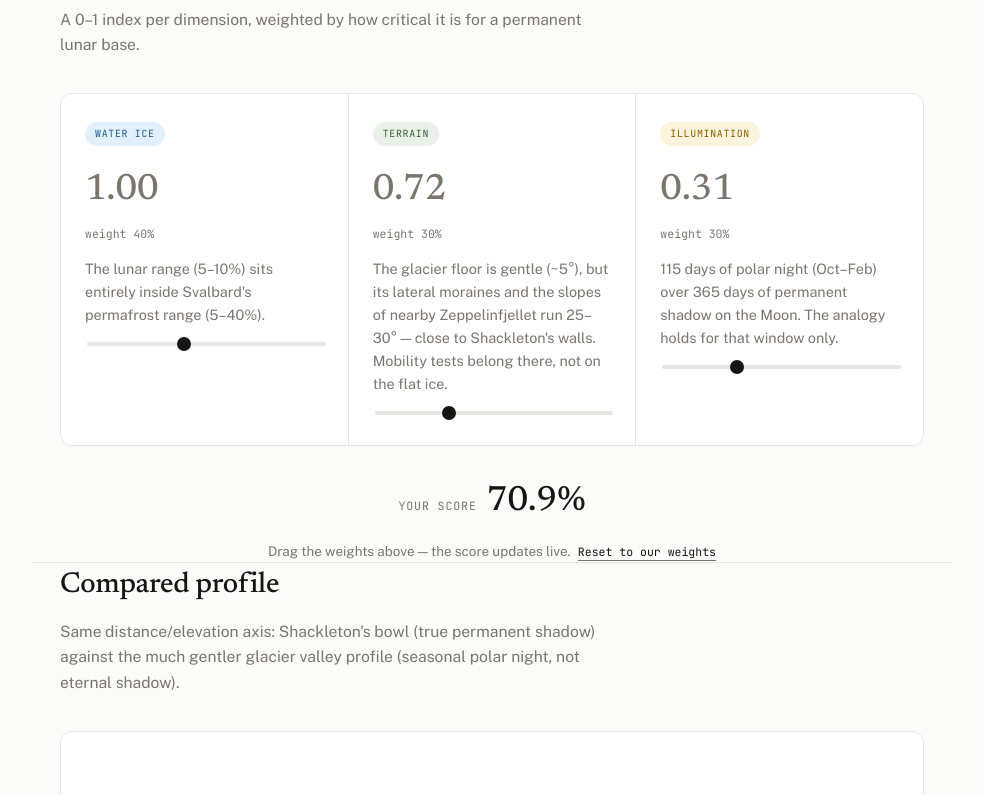
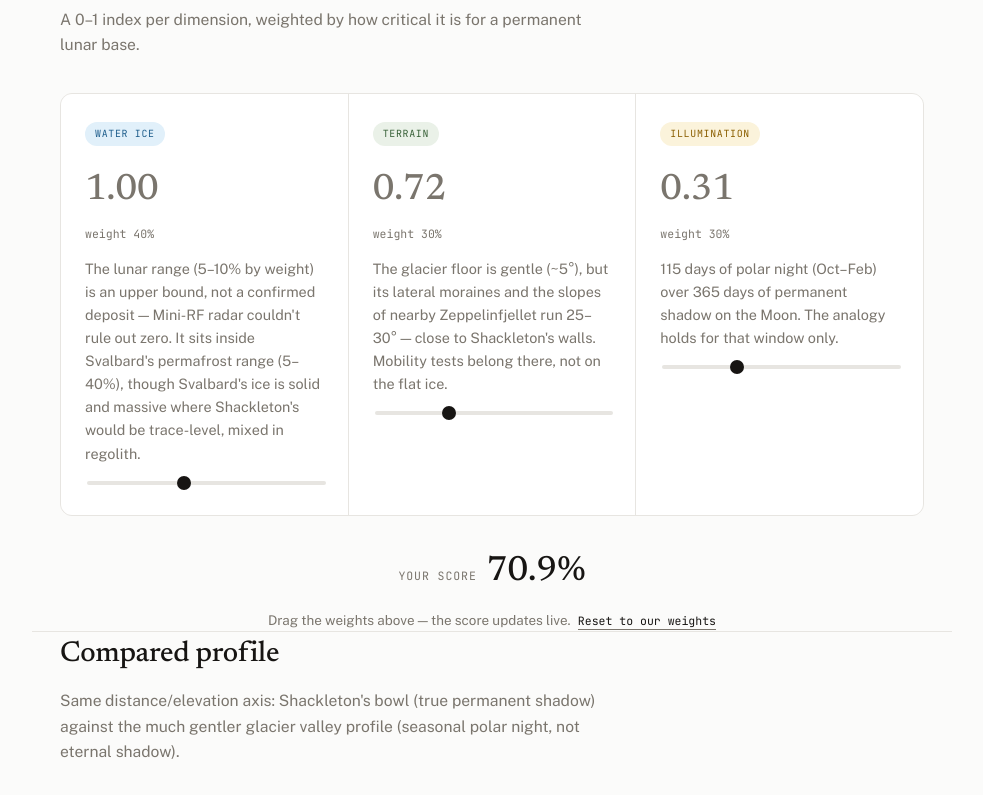
Before and after one commit to anagonzalezlame/lunar-photo, a plain HTML site: page index.html in a window 1280 px wide. Shown: the part 933-1728 px from the top of the page, without its empty margins (148-1131 px from the left). Drawn offline with nearby package versions, Linux system fonts and the light colour scheme.

Commit message:
Caveat the water-ice score: upper bound from Mini-RF radar, not a confirmed deposit

```diff
--- a/index.html
+++ b/index.html
@@ -201,7 +201,7 @@
         <span class="tag blue">Water ice</span>
         <p class="num">1.00</p>
         <p class="weight" id="wIceLabel">weight 40%</p>
-        <p>The lunar range (5–10%) sits entirely inside Svalbard's permafrost range (5–40%).</p>
+        <p>The lunar range (5–10% by weight) is an upper bound, not a confirmed deposit — Mini-RF radar couldn't rule out zero. It sits inside Svalbard's permafrost range (5–40%), though Svalbard's ice is solid and massive where Shackleton's would be trace-level, mixed in regolith.</p>
         <input type="range" class="wslider" min="0" max="100" value="40" id="wIce" aria-label="Water ice weight, percent" data-score="1.00">
       </div>
       <div class="bento-card">
```
